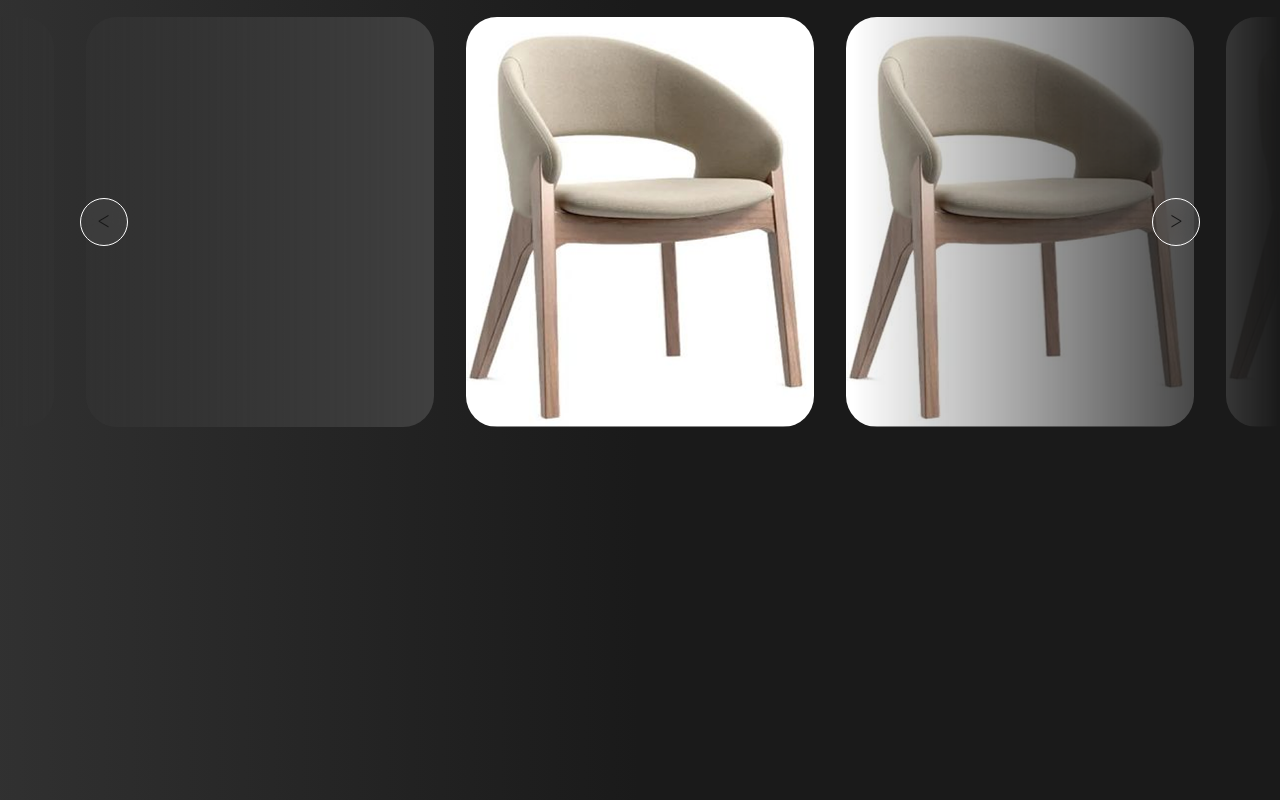
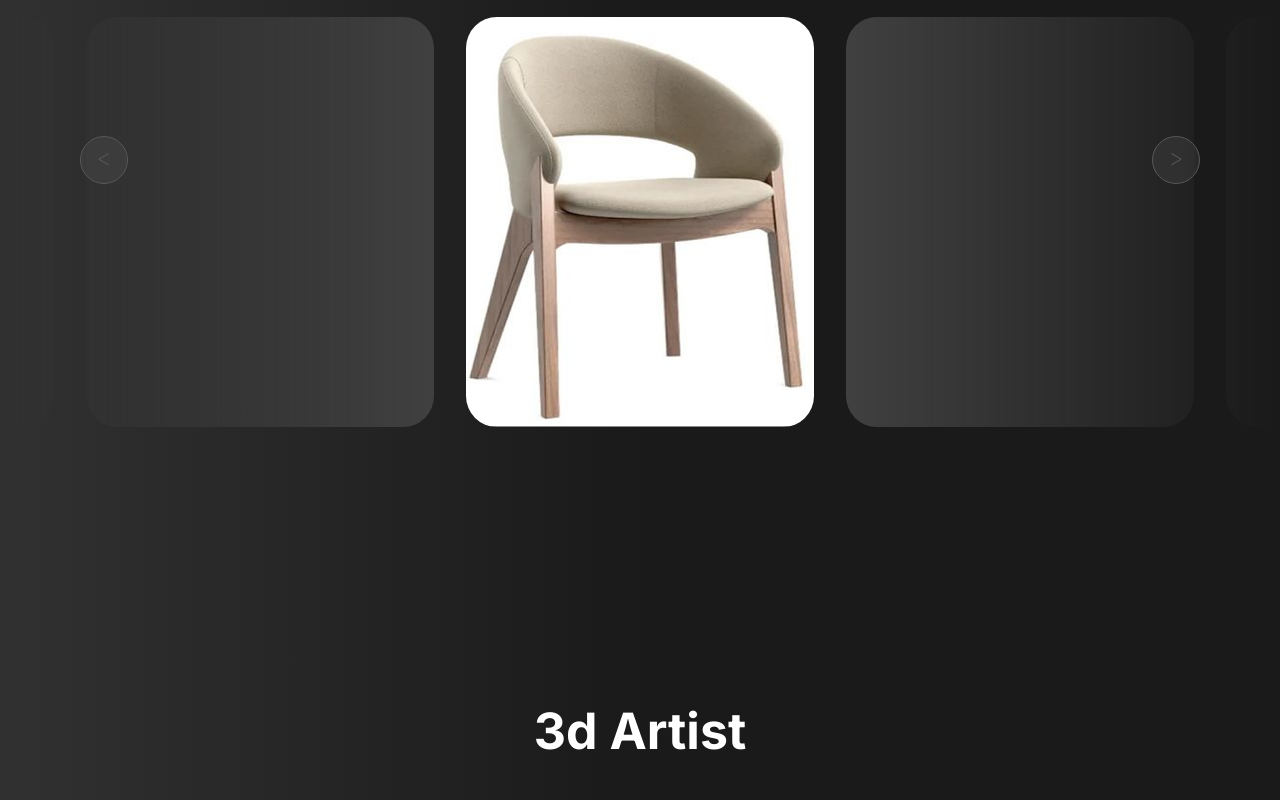
Before and after one commit to dikarizki55/mylandingpage, a Next.js app: page / in a window 1280 px wide. Shown: the part 2640-3440 px from the top of the page. Built offline with nearby package versions, Linux system fonts and the light colour scheme.

Commit message:
update modal

```diff
--- a/app/Carousel.tsx
+++ b/app/Carousel.tsx
@@ -1,7 +1,8 @@
 "use client";
 
 import Image from "next/image";
-import { useState } from "react";
+import { useEffect, useState } from "react";
+import { createPortal } from "react-dom";
 
 const Blank = () => {
   return (
@@ -9,17 +10,68 @@ const Blank = () => {
   );
 };
 
-const Carousel = ({ imgsrc }: { imgsrc: string[] }) => {
+const Modal = ({
+  isShow,
+  setIsShow,
+}: {
+  isShow: boolean;
+  setIsShow: (open: boolean) => void;
+}) => {
+  return createPortal(
+    <div className=" w-full h-screen fixed top-0 left-0 bg-[#00000078] z-10 flex justify-center items-center">
+      <div
+        onClick={() => {
+          setIsShow(false);
+        }}
+        className=" bg-red-500 text-white cursor-pointer"
+      >
+        close
+      </div>
+    </div>,
+    document.body
+  );
+};
+
+const Carousel = ({
+  items,
+}: {
+  items: { src: string; title: string; description: string }[];
+}) => {
+  // MODAL
+  const [showModal, setShowModal] = useState(false);
+  useEffect(() => {
+    const scrollbarWidth =
+      window.innerWidth - document.documentElement.clientWidth;
+
+    if (showModal) {
+      document.body.style.overflow = "hidden";
+      document.body.style.paddingRight = `${scrollbarWidth}px`;
+    } else {
+      document.body.style.overflow = "";
+      document.body.style.paddingRight = "";
+    }
+
+    const handleEsc = (e: KeyboardEvent) => {
+      if (e.key === "Escape") setShowModal(false);
+    };
+
+    if (showModal) {
+      window.addEventListener("keydown", handleEsc);
+    } else {
+      window.removeEventListener("keydown", handleEsc);
+    }
+  }, [showModal]);
+
   const [caroId, setCaroId] = useState(0);
 
   const next = () => {
-    setCaroId(caroId + 1);
+    caroId < items.length - 1 ? setCaroId(caroId + 1) : setCaroId(caroId);
   };
   const prev = () => {
     caroId < 1 ? setCaroId(0) : setCaroId(caroId - 1);
   };
   return (
-    <div className="relative">
+    <div className="">
       <div className="relative overflow-hidden w-full [mask-image:linear-gradient(to_right,transparent,black,black,transparent)]">
         <div
           className="flex gap-8 relative transition-all duration-1000"
@@ -32,14 +84,15 @@ const Carousel = ({ imgsrc }: { imgsrc: string[] }) => {
           {Array.from({ length: 3 }).map((_, i) => (
             <Blank key={i}></Blank>
           ))}
-          {imgsrc.map((el, index) => (
+          {items.map((el, index) => (
             <div
+              onClick={() => setShowModal(!showModal)}
               key={index}
               className="w-[348px] h-[410px] rounded-[31px] overflow-hidden relative flex-shrink-0"
             >
               <Image
-                src={el}
-                alt={el.split("/").pop() || "unknown"}
+                src={el.src}
+                alt={el.src.split("/").pop() || "unknown"}
                 fill
                 className="object-cover"
               />
@@ -52,20 +105,34 @@ const Carousel = ({ imgsrc }: { imgsrc: string[] }) => {
       </div>
       <div
         onClick={prev}
-        className="group/prev absolute z-50 top-[calc(50%-24px)] left-20 border border-white rounded-full w-12 h-12 hover:w-[180px] hover:h-[180px] bg-[#85858525] backdrop-blur-md hover:top-[calc(50%-90px)] hover:left-12 transition-all flex justify-center items-center text-2xl hover:text-8xl font-extralight cursor-pointer"
+        className={` absolute z-50 top-[calc(50%-24px)] left-20 border border-[#585858] rounded-full w-12 h-12  bg-[#85858525] backdrop-blur-md  transition-all flex justify-center items-center text-2xl font-extralight  ${
+          caroId === 0
+            ? "text-[#585858] cursor-default"
+            : "group/prev hover:top-[calc(50%-90px)] hover:left-12 hover:w-[180px] hover:h-[180px] hover:text-8xl border-white cursor-pointer text-white"
+        }`}
       >
-        <span className=" -mt-1 group-hover/prev:-mt-3 transition-all">
+        <span className="-mt-1 group-hover/prev:-mt-3 transition-all cursor-inherit">
           {"<"}
         </span>
       </div>
       <div
         onClick={next}
-        className="group/next absolute z-50 top-[calc(50%-24px)] right-20 border border-white rounded-full w-12 h-12 hover:w-[180px] hover:h-[180px] bg-[#85858525] backdrop-blur-md hover:top-[calc(50%-90px)] hover:right-12 transition-all flex justify-center items-center text-2xl hover:text-8xl font-extralight cursor-pointer"
+        className={`absolute z-50 top-[calc(50%-24px)] right-20 border border-[#585858] rounded-full w-12 h-12 bg-[#85858525] backdrop-blur-md transition-all flex justify-center items-center text-2xl font-extralight ${
+          caroId === items.length - 1
+            ? "text-[#585858] cursor-default"
+            : "group/next hover:top-[calc(50%-90px)] hover:right-12 hover:w-[180px] hover:h-[180px] hover:text-8xl border-white cursor-pointer text-white"
+        }
+        }`}
       >
-        <span className=" -mt-1 group-[]: group-hover/next:-mt-3 transition-all">
+        <span className=" -mt-1 group-[]: group-hover/next:-mt-3 transition-all cursor-cursor-inherit">
           {">"}
         </span>
       </div>
+      {showModal ? (
+        <Modal setIsShow={setShowModal} isShow={showModal}></Modal>
+      ) : (
+        ""
+      )}
     </div>
   );
 };
--- a/app/globals.css
+++ b/app/globals.css
@@ -1,7 +1,7 @@
 @import "tailwindcss";
 
 :root {
-  --background: #ffffff;
+  --background: #1a1a1a;
   --foreground: #171717;
   --font-inter: "Inter", sans-serif;
 }
--- a/app/page.tsx
+++ b/app/page.tsx
@@ -17,7 +17,7 @@ export default function Home() {
       <nav
         style={{
           top: visibleId === "home" ? "calc((100vh - 580px) / 2)" : "43px",
-          left: visibleId === "home" ? "calc((100vw - 1110px) / 2)" : "50%",
+          left: visibleId === "home" ? "calc((100vw - 1110px) / 2)" : "50vw",
           transform: visibleId === "home" ? "" : "translate(-50%,0)",
         }}
         className=" fixed z-20 gap-14 list-none flex font-bold text-base text-white top-[95px] transition-all duration-1000"
@@ -225,27 +225,39 @@ export default function Home() {
           elementRef.current[2] = el;
         }}
       >
-        <div className="relative w-full h-screen flex items-center justify-center">
+        <div className="relative w-full h-screen flex items-center justify-center z-0">
           <div className=" absolute left-0 top-0 w-[50%] -z-0 h-full bg-[linear-gradient(to_right,rgba(71,71,71,0.5),rgba(71,71,71,0))]"></div>
           <div className="relative z-10 w-full h-[550] flex flex-col gap-12">
             <h1 className=" text-white font-bold text-[50px] text-center">
               Fullstack Developer
             </h1>
             <Carousel
-              imgsrc={[
-                "/landingpage/fullstacktest.png",
-                "/landingpage/fullstacktest.png",
-                "/landingpage/fullstacktest.png",
-                "/landingpage/fullstacktest.png",
-                "/landingpage/fullstacktest.png",
-                "/landingpage/fullstacktest.png",
-                "/landingpage/fullstacktest.png",
+              items={[
+                {
+                  src: "/landingpage/fullstacktest.png",
+                  title: "",
+                  description: "",
+                },
               ]}
             ></Carousel>
           </div>
         </div>
-        <div className="relative w-full h-screen">
+        <div className="relative w-full h-screen flex items-center justify-center">
           <div className=" absolute left-0 top-0 w-[50%] -z-0 h-full bg-[linear-gradient(to_right,rgba(71,71,71,0.5),rgba(71,71,71,0))]"></div>
+          <div className="relative z-10 w-full h-[550] flex flex-col gap-12">
+            <h1 className=" text-white font-bold text-[50px] text-center">
+              3d Artist
+            </h1>
+            <Carousel
+              items={[
+                {
+                  src: "/landingpage/fullstacktest.png",
+                  title: "",
+                  description: "",
+                },
+              ]}
+            ></Carousel>
+          </div>
         </div>
       </section>
       <section
--- a/hooks/useSingleIntersectionObserver.ts
+++ b/hooks/useSingleIntersectionObserver.ts
@@ -17,7 +17,7 @@ export function useSingleIntersectionObserver<
 
         setVisibleId(visible[0]);
       },
-      { threshold: 0.5 }
+      { threshold: 0.4 }
     );
 
     elementRef.current.forEach((el) => {
```
